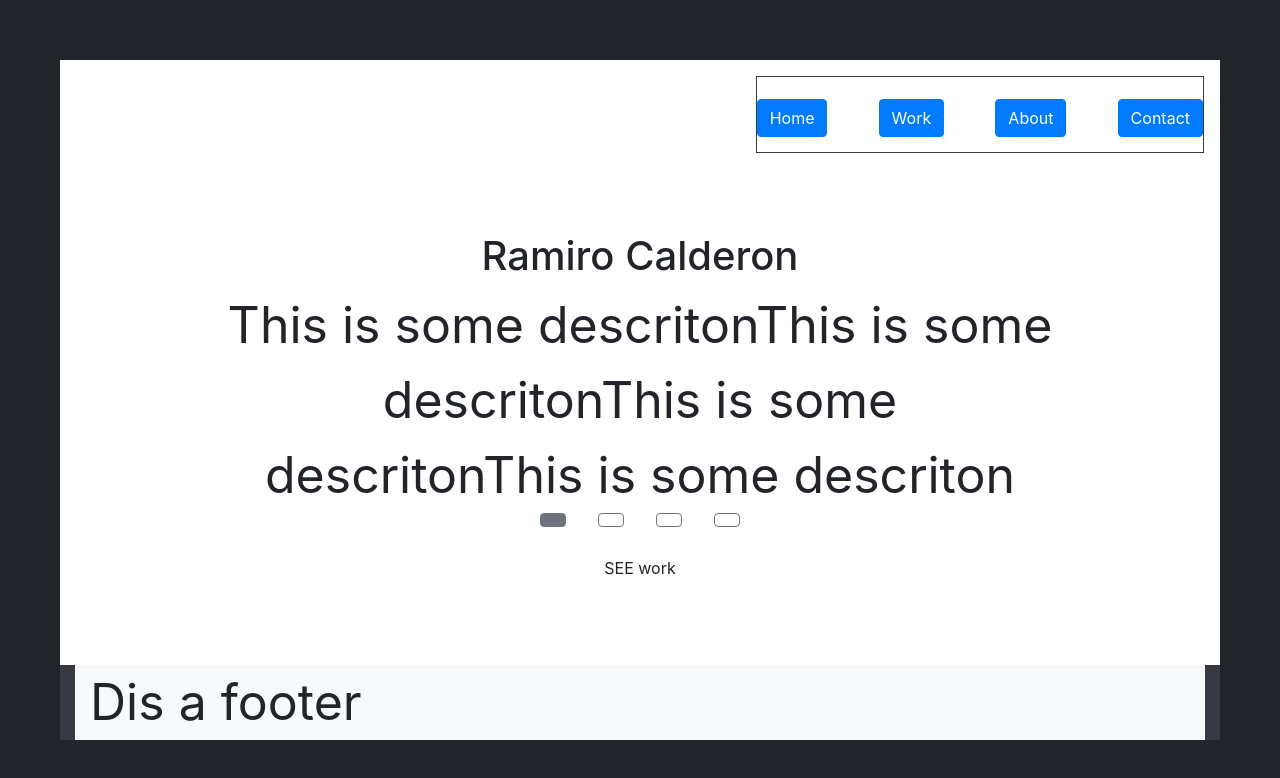
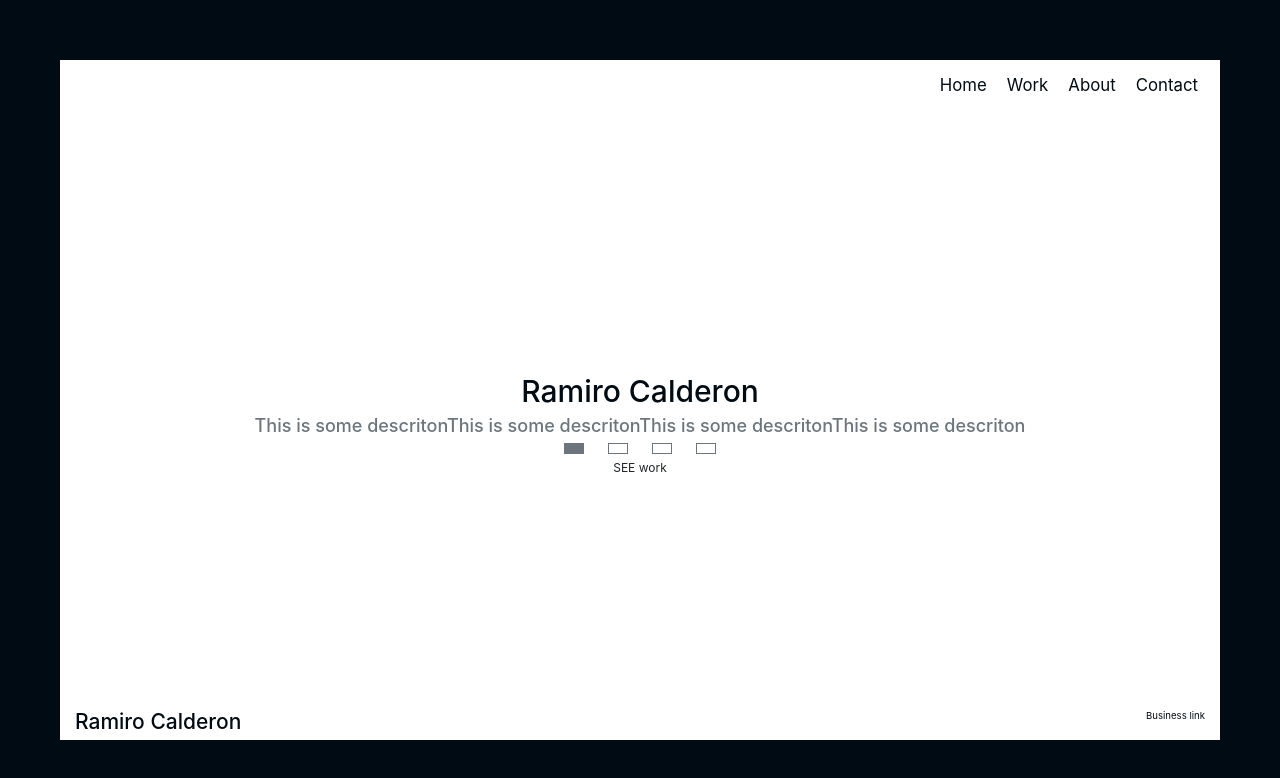
Before and after one commit to Racalder/Racalder.github.io, a Vue app: page / in a window 1280 px wide. Shown: the top 778 px of the page. Built offline with nearby package versions, Linux system fonts and the light colour scheme.

Commit message:
Style Changes to Nav Bar and Footer

```diff
--- a/src/App.vue
+++ b/src/App.vue
@@ -13,23 +13,52 @@
 	@import "./assets/fonts/fonts.css";
 
 	#app{
-		min-width: 575.98px;
+		min-width: 375px;
 		border-style: solid;
-		border-color: 010B13; /*262626;*/ /*#141414; Chinese BLack*/ /*#282e33;*/ /*#212529; Maybe*/
+		border-color: #010B13; /*262626;*/ /*#141414; Chinese BLack*/ /*#282e33;*/ /*#212529; Maybe*/
 		border-width: 60px;
+		color: #010B13;
 	}
 
 </style>
 
 <style lang="scss">
-	@import "./node_modules/bootstrap/scss/functions.scss";
-	@import "./node_modules/bootstrap/scss/variables.scss";
+	@import "./node_modules/bootstrap/scss/_functions.scss";
+	@import "./node_modules/bootstrap/scss/_variables.scss";
 	@import "./node_modules/bootstrap/scss/mixins";
 
-	@include media-breakpoint-up(md) {
-		body {
-			font-size: 50px;
+	// Less than  576px
+	@include media-breakpoint-down(xs) {
+		html{
+			font-size: 12px;
+		}
+
+		#app{
+			border-width: 40px;
 		}
 	}
 
+	// > 576px
+	@include media-breakpoint-up(sm) {
+		html{
+			font-size: 10px;
+		}
+	}
+
+	// > 768px
+	@include media-breakpoint-up(md) {
+		html{
+			font-size: 10px;
+		}
+	}
+
+	// > 992px
+	@include media-breakpoint-up(lg) {
+		html{
+			font-size: 12px;
+		}
+	}
+
+
+
 </style>
--- a/src/views/Footer.vue
+++ b/src/views/Footer.vue
@@ -1,7 +1,26 @@
 <template>
-	<div class="footer container-fluid bg-dark">
-		<div class="container bg-light" >
-			Dis a footer
+	<div id="app-footer" class="container-fluid">
+		<div class="row">
+			<div class="col-6 text-left">
+					<h3>Ramiro Calderon</h3>
+			</div>
+			<div class="col-6 text-right">
+				Business link
+			</div>
 		</div>
 	</div>
 </template>
+
+<style>
+	.footer-bar{
+
+	}
+
+	#footer-name{
+
+	}
+
+	#app-footer{
+		font-size: 0.8rem;
+	}
+</style>
--- a/src/views/Header.vue
+++ b/src/views/Header.vue
@@ -1,19 +1,19 @@
 <template>
 	<div id="header" class="row px-0 mx-0 justify-content-center justify-content-md-end">
-				<div class="align-items-center text-white border border-dark m-3">
-					<div class="btn  btn-primary" @click="pushHome">
+				<div class="align-text-center m-3 nav-bar">
+					<div class="nav-text btn btn-primary mx-2 px-1 py-0" @click="pushHome">
 						Home
 					</div>
-					-
-					<div class="btn  btn-primary" @click="pushWork">
+					<!-- <div class="nav-text align-middle"> /</div> -->
+					<div class="nav-text btn btn-primary mx-2 px-1 py-0" @click="pushWork">
 						Work
 					</div>
-					-
-					<div class="btn btn-primary" @click="pushAbout">
+					<!-- <div class="nav-text align-middle"> /</div> -->
+					<div class="nav-text btn btn-primary mx-2 px-1 py-0" @click="pushAbout">
 						About
 					</div>
-					-
-					<div class="btn btn-primary" @click="pushContact">
+					<!-- <div class="nav-text align-middle"> /</div> -->
+					<div class="nav-text btn btn-primary mx-2 px-1 py-0" @click="pushContact">
 						Contact
 					</div>
 <!--
@@ -45,3 +45,31 @@
 		}
 	}
 </script>
+
+<style scoped>
+	.nav-text{
+		font-size: 1.4rem;
+		display: inline-block;
+		text-align: center !important;
+	}
+
+	.btn-primary{
+		color: #010B13 !important;
+		background-color: white !important;
+		border-radius: 0px;
+		border-color: white;
+		border-bottom: 0.8px solid white;
+	}
+
+	.btn-primary:hover, .btn-primary:focus, .btn-primary:active{
+		color: #808589 !important;
+		/*border-color: #010B13;
+		border-style: solid;
+		border-bottom: 10px;
+		border-top: 0px;
+		border-right: 0px;
+		border-left: 0px;*/
+
+		border-bottom: 0.8px solid black;
+	}
+</style>
--- a/src/views/HomeStatement.vue
+++ b/src/views/HomeStatement.vue
@@ -1,7 +1,7 @@
 <template>
-	<div class="px-3 mx-3 w-75">
-		<div id="home-title-text" class="text-nowrap"><h1>{{statementInfo.t}}</h1></div>
-		<div id="home-desc-text">{{statementInfo.d}}</div>
+	<div class="px-3 mx-3 mt-5 w-75">
+		<div id="home-title-text" class="text-nowrap h1">{{statementInfo.t}}</div>
+		<div id="home-desc-text" class="text-muted h4">{{statementInfo.d}}</div>
 		<div class="d-flex justify-content-center">
 			<div v-bind:class="selectedIndicator[0]" @click="selectStatement0"></div>
 			<div v-bind:class="selectedIndicator[1]" @click="selectStatement1"></div>
@@ -44,3 +44,9 @@
 		}
 	}
 </script>
+
+<style scoped>
+	.btn{
+		border-radius: 0;
+	}
+</style>
```
Also changed, not shown: 12 other files (tests, documents, lock files or other folders).
